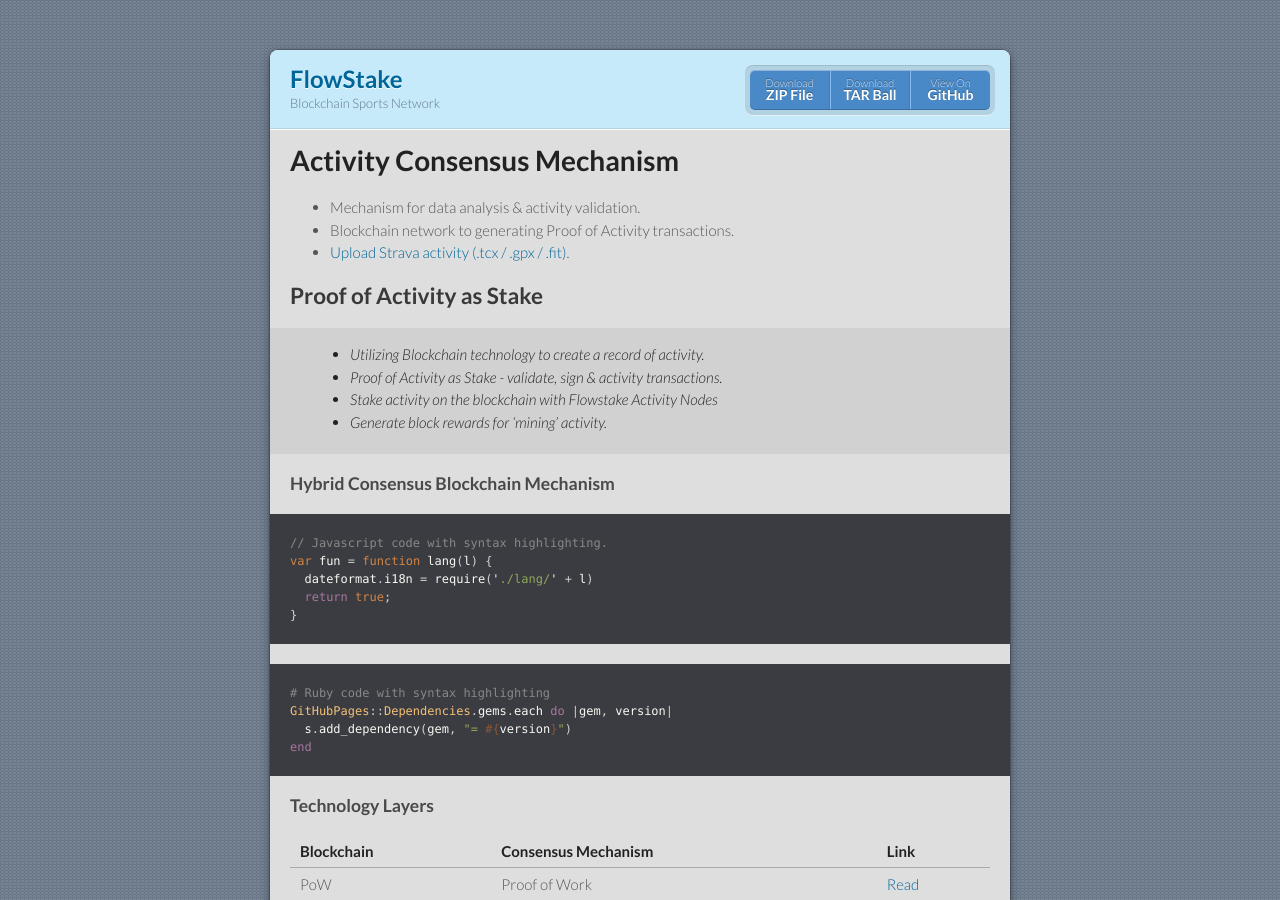
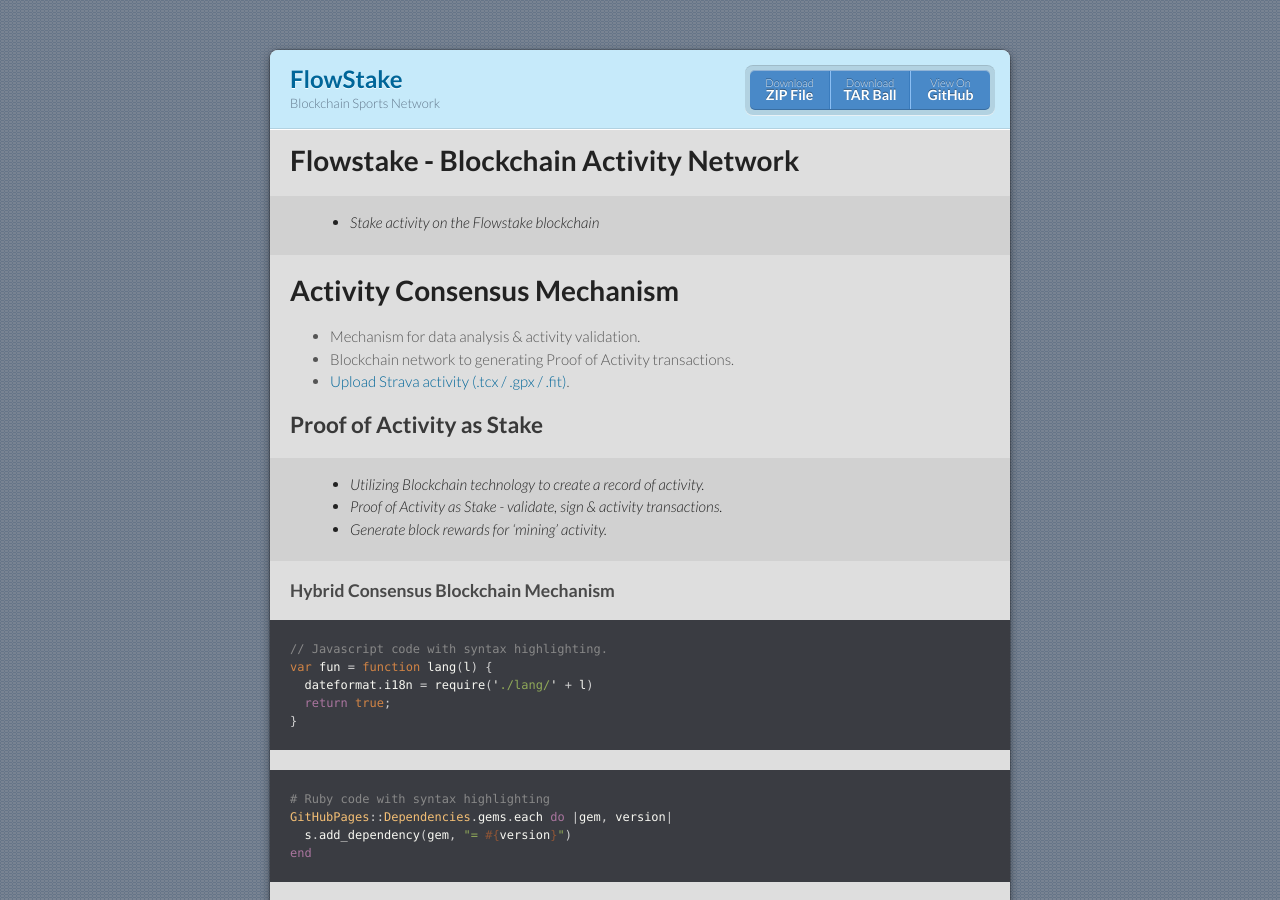
Before and after one commit to flowstake/flowstake.github.io, a Jekyll site: the page built from index.md, in a window 1280 px wide and 900 px high. Built offline with Jekyll 4.4.1, drawn with Linux system fonts in a browser that asks for light colours; our own code applies the rules of GitHub Pages for plain Markdown files; some of the changed text lies outside the part shown.

Commit message:
Update index.md

````diff
--- a/index.md
+++ b/index.md
@@ -2,6 +2,9 @@
 layout: default
 ---
 
+# Flowstake - Blockchain Activity Network
+
+> - Stake activity on the Flowstake blockchain
 
 # Activity Consensus Mechanism
 
@@ -14,7 +17,6 @@ layout: default
 
 > - Utilizing Blockchain technology to create a record of activity.
 > - Proof of Activity as Stake - validate, sign & activity transactions.
-> - Stake activity on the blockchain with Flowstake Activity Nodes
 > - Generate block rewards for 'mining' activity.
 
 
@@ -78,5 +80,5 @@ end
 
 
 ```
-The final element.
+Flowstake - Copyright 2019
 ```
````
